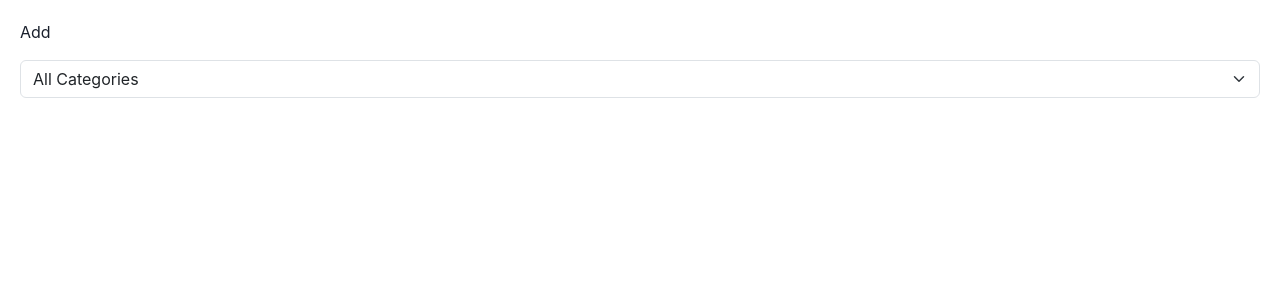
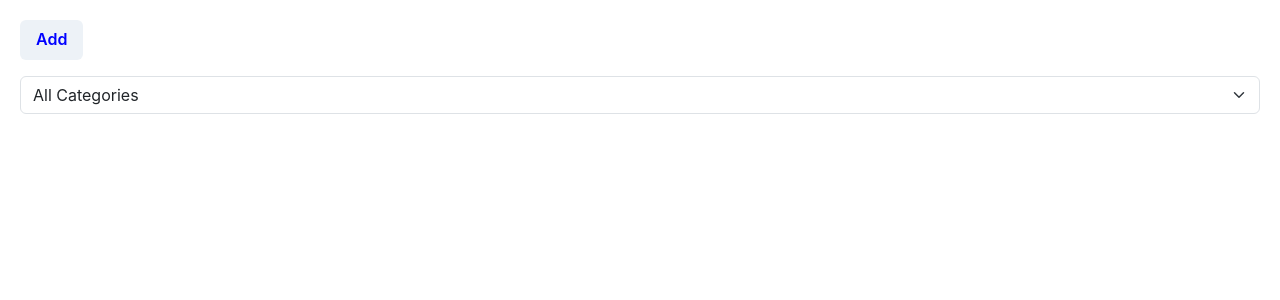
Before and after one commit to Salman-Sheikh-Muslim/Expense-Tracker, a React (Vite) app: page / in a window 1280 px wide. Shown: the top 300 px of the page. Built offline with nearby package versions, Linux system fonts and the light colour scheme.

Commit message:
Added Button

```diff
--- a/src/Pages/HomePage.tsx
+++ b/src/Pages/HomePage.tsx
@@ -4,6 +4,7 @@ import ExpenseForm from "../Expense-tracker/ExpenseForm";
 import ExpenseList, { Expense } from "../Expense-tracker/ExpenseList";
 import { Link } from "react-router-dom";
 import useExpenseStore from "../ItemsStore";
+import { Button } from "@chakra-ui/react";
 
 function HomePage() {
   const [selectedCategory, setSelectedCategory] = useState("");
@@ -30,8 +31,10 @@ function HomePage() {
               },
             ])
           }
-        ></ExpenseForm> */}
-        <Link to="/new-item">Add</Link>
+        ></ExpenseForm> */}{" "}
+        <Link to="/new-item">
+          <Button color="blue">Add</Button>
+        </Link>
         <div className="mt-3 mb-3">
           <ExpenseFilter
             onSelectCategory={(category) => setSelectedCategory(category)}
```
